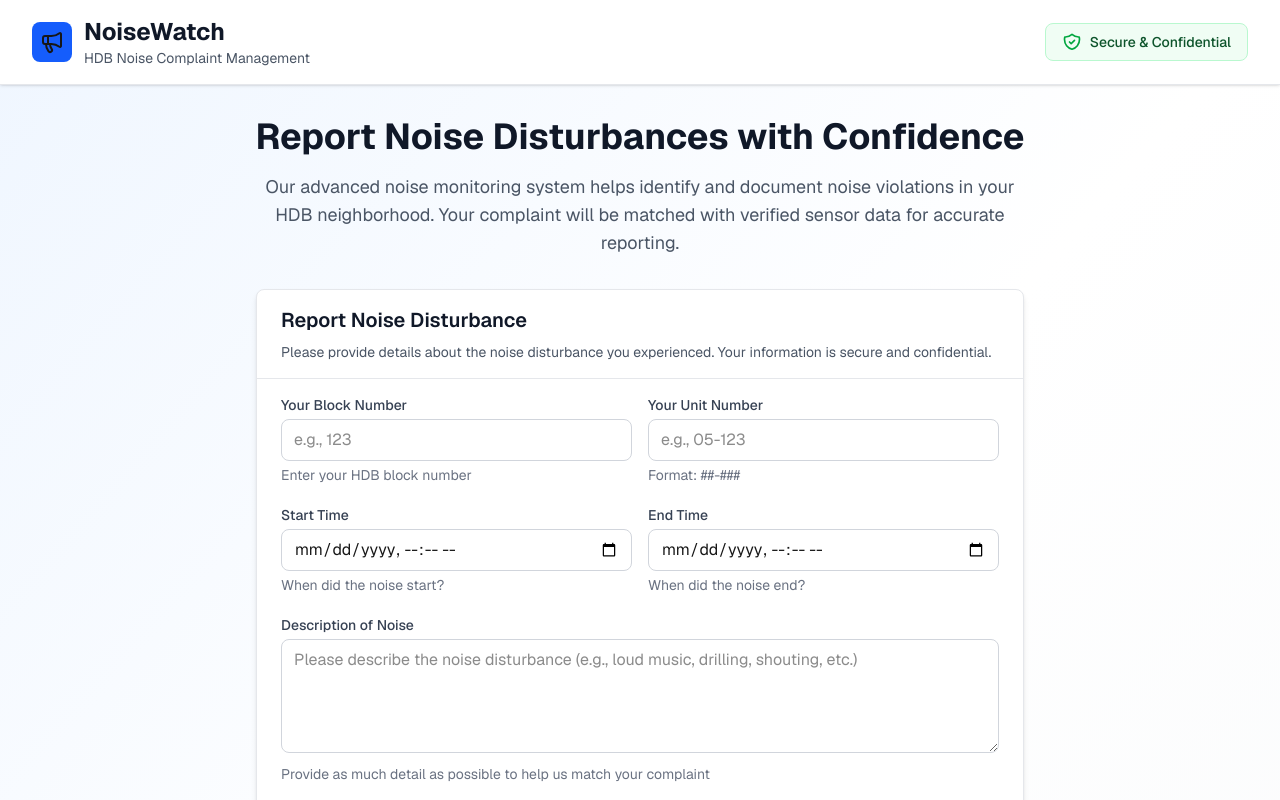
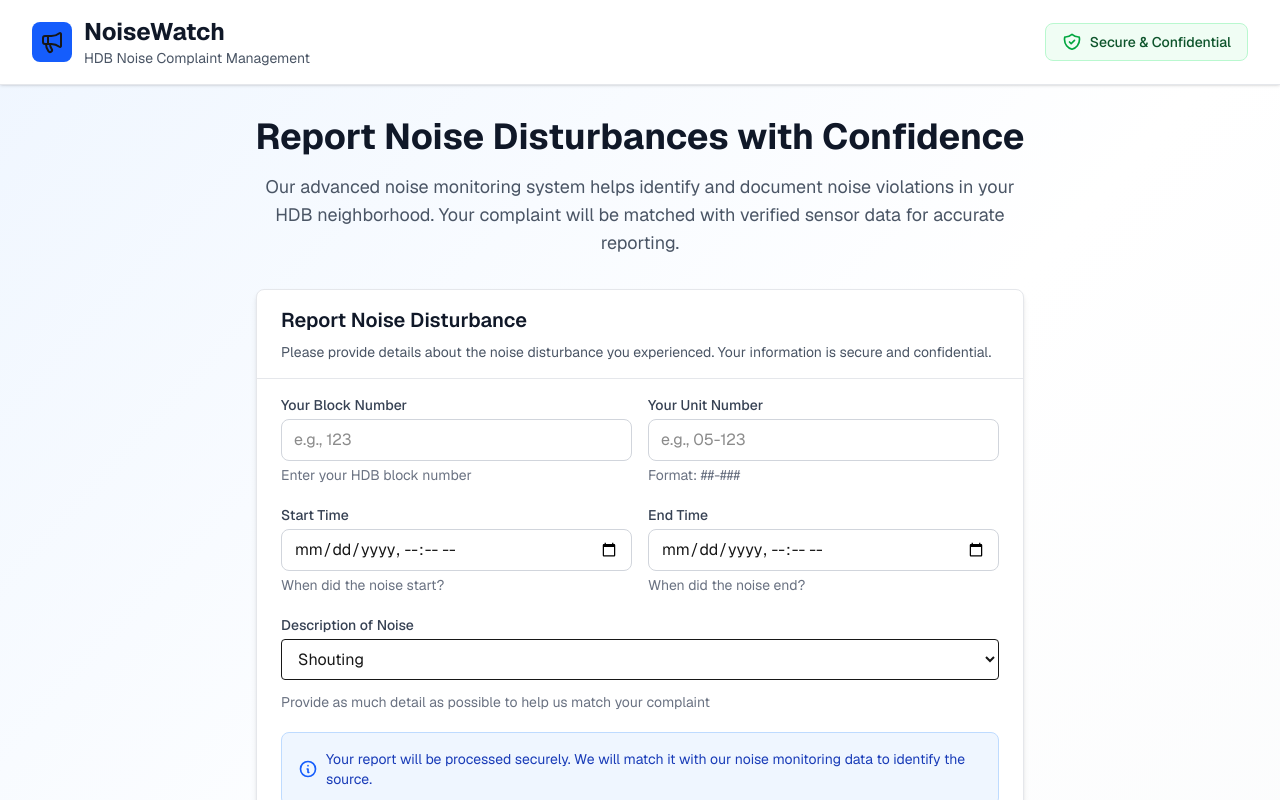
Before and after one commit to hoxiaoyang/NoiseWatch, a Next.js app in the folder app/: page / in a window 1280 px wide. Shown: the top 800 px of the page. Built offline with nearby package versions, Linux system fonts and the light colour scheme.

Commit message:
feat: dropdown for noise description

```diff
--- a/app/app/components/ComplaintForm.tsx
+++ b/app/app/components/ComplaintForm.tsx
@@ -21,6 +21,15 @@ export const ComplaintForm: React.FC<ComplaintFormProps> = ({ onSubmit, isLoadin
   });
 
   const [errors, setErrors] = useState<Partial<Record<keyof ComplaintFormData, string>>>({});
+
+  const noiseOptions = [
+    "Shouting",
+    "Drilling",
+    "Other",
+  ];
+
+  const [selectedOption, setSelectedOption] = useState<string>("");
+  const [customNoise, setCustomNoise] = useState('');
 
   const validateForm = (): boolean => {
     const newErrors: Partial<Record<keyof ComplaintFormData, string>> = {};
@@ -49,8 +58,8 @@ export const ComplaintForm: React.FC<ComplaintFormProps> = ({ onSubmit, isLoadin
 
     if (!formData.description.trim()) {
       newErrors.description = 'Description is required';
-    } else if (formData.description.trim().length < 10) {
-      newErrors.description = 'Please provide at least 10 characters';
+    } else if (formData.description.trim().length < 1) {
+      newErrors.description = 'Please provide a description of the noise disturbance';
     }
 
     setErrors(newErrors);
@@ -124,16 +133,54 @@ export const ComplaintForm: React.FC<ComplaintFormProps> = ({ onSubmit, isLoadin
             />
           </div>
 
-          <TextArea
-            label="Description of Noise"
-            placeholder="Please describe the noise disturbance (e.g., loud music, drilling, shouting, etc.)"
-            value={formData.description}
-            onChange={(e) => handleChange('description', e.target.value)}
-            error={errors.description}
-            disabled={isLoading}
-            rows={4}
-            helperText="Provide as much detail as possible to help us match your complaint"
-          />
+          <div>
+            <label className="block text-sm font-medium text-gray-700 mb-1">
+              Description of Noise
+            </label>
+
+            {/* Dropdown */}
+            <select
+              value={selectedOption}
+              onChange={(e) => {
+                const value = e.target.value;
+                setSelectedOption(value);
+
+                if (value === "Other") {
+                  handleChange('description', customNoise); // keep custom input
+                } else {
+                  handleChange('description', value); // save selected option
+                }
+              }}
+              disabled={isLoading}
+              className="border rounded px-3 py-2 w-full mb-2"
+            >
+              {noiseOptions.map((option) => (
+                <option key={option} value={option}>
+                  {option}
+                </option>
+              ))}
+            </select>
+
+            {/* Custom input shows only if "Other" is selected */}
+            {selectedOption === "Other" && (
+              <Input
+                placeholder="e.g., Loud music, banging sounds"
+                value={customNoise}
+                onChange={(e) => {
+                  const value = e.target.value;
+                  setCustomNoise(value);
+                  handleChange('description', value); // update formData
+                }}
+                disabled={isLoading}
+                error={errors.description}
+              />
+            )}
+
+            <p className="text-gray-500 text-sm mt-1">
+              Provide as much detail as possible to help us match your complaint
+            </p>
+          </div>
+
 
           <div className="flex items-center gap-2 p-4 bg-blue-50 border border-blue-200 rounded-lg">
             <svg className="w-5 h-5 text-blue-600 flex-shrink-0" fill="none" stroke="currentColor" viewBox="0 0 24 24">
--- a/app/app/page.tsx
+++ b/app/app/page.tsx
@@ -30,9 +30,9 @@ export default function Home() {
                   viewBox="0 0 24 24"
                   fill="none"
                   stroke="currentColor"
-                  stroke-width="2"
-                  stroke-linecap="round"
-                  stroke-linejoin="round"
+                  strokeWidth="2"
+                  strokeLinecap="round"
+                  strokeLinejoin="round"
                   className="lucide lucide-megaphone-icon lucide-megaphone"
                 >
                   <path d="M11 6a13 13 0 0 0 8.4-2.8A1 1 0 0 1 21 4v12a1 1 0 0 1-1.6.8A13 13 0 0 0 11 14H5a2 2 0 0 1-2-2V8a2 2 0 0 1 2-2z" />
```
Also changed, not shown: 1 other file (tests, documents, lock files or other folders).
